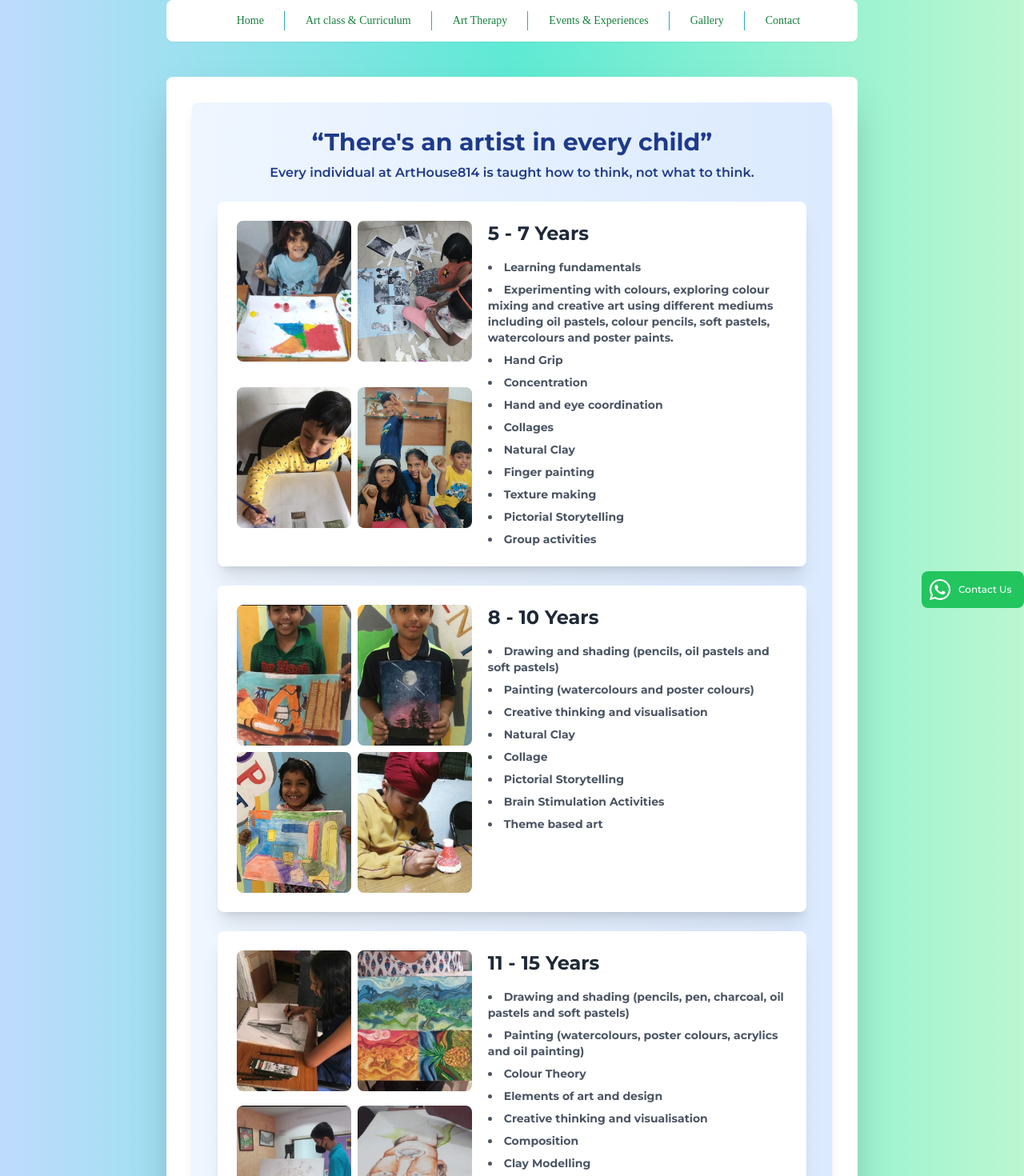
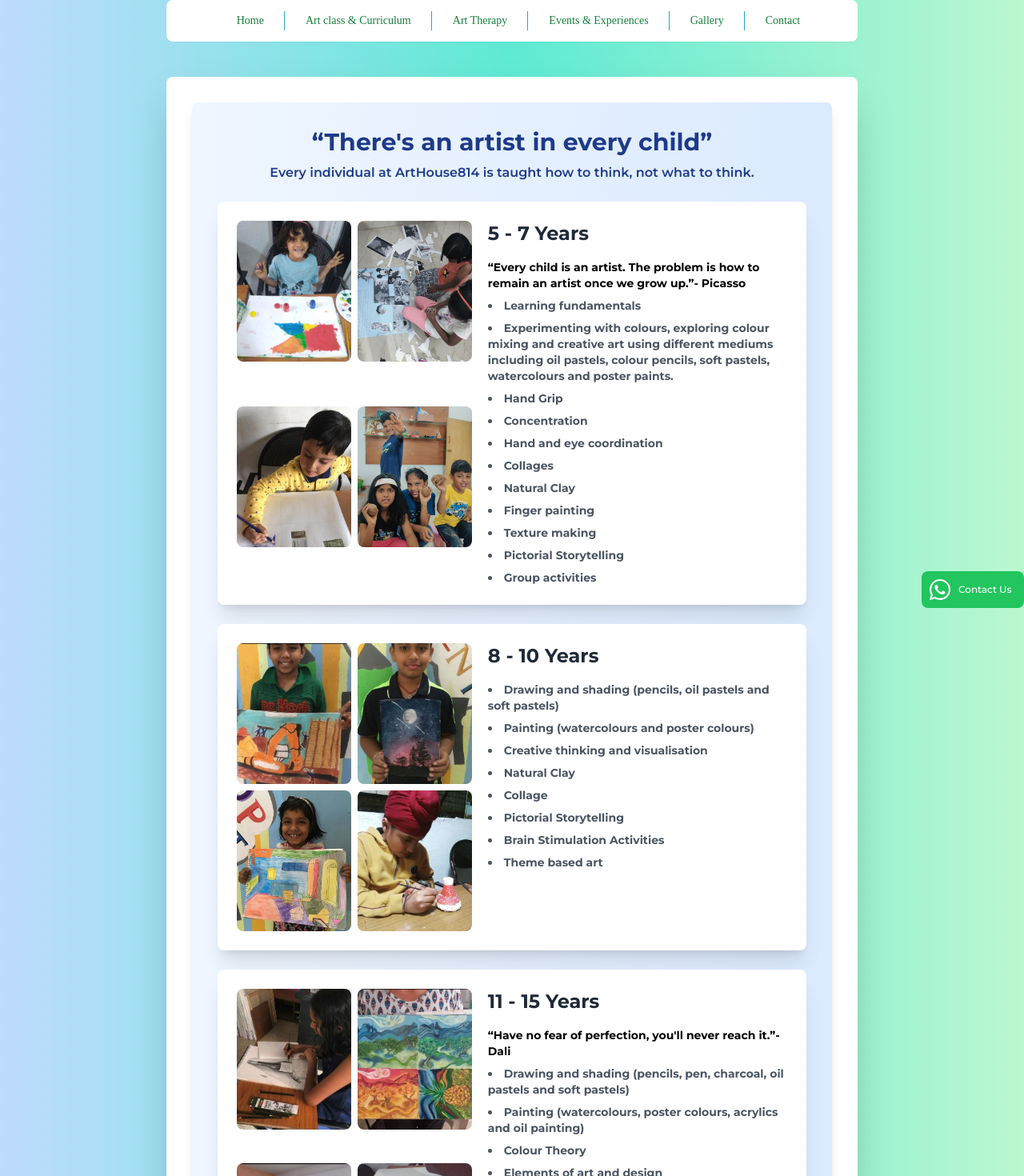
Before and after one commit to YARE0909/arthouse814website, a Next.js app: page /artClasses in a window 1280 px wide. Shown: the top 1470 px of the page at 80% size. Built offline with nearby package versions, Linux system fonts and the light colour scheme; a web font is replaced by a local one.

Commit message:
feat: Add inspirational quotes for different age groups in art classes page

```diff
--- a/src/pages/artClasses/index.tsx
+++ b/src/pages/artClasses/index.tsx
@@ -132,6 +132,17 @@ const AgeGroupCard = ({
     >
       <div className="sm:w-2/3 sm:order-1">
         <h1 className="font-bold text-2xl mb-4 text-gray-800">{title}</h1>
+        {title === "5 - 7 Years" && (
+          <h1 className="font-bold text-sm pb-2">
+            “Every child is an artist. The problem is how to remain an artist
+            once we grow up.”- Picasso
+          </h1>
+        )}
+        {title === "11 - 15 Years" && (
+          <h1 className="font-bold text-sm pb-2">
+            “Have no fear of perfection, you&apos;ll never reach it.”- Dali
+          </h1>
+        )}
         <ul className="list-disc list-inside space-y-2 text-gray-600">
           {description.map((item, index) => (
             <li key={index} className="font-bold text-sm">
```
